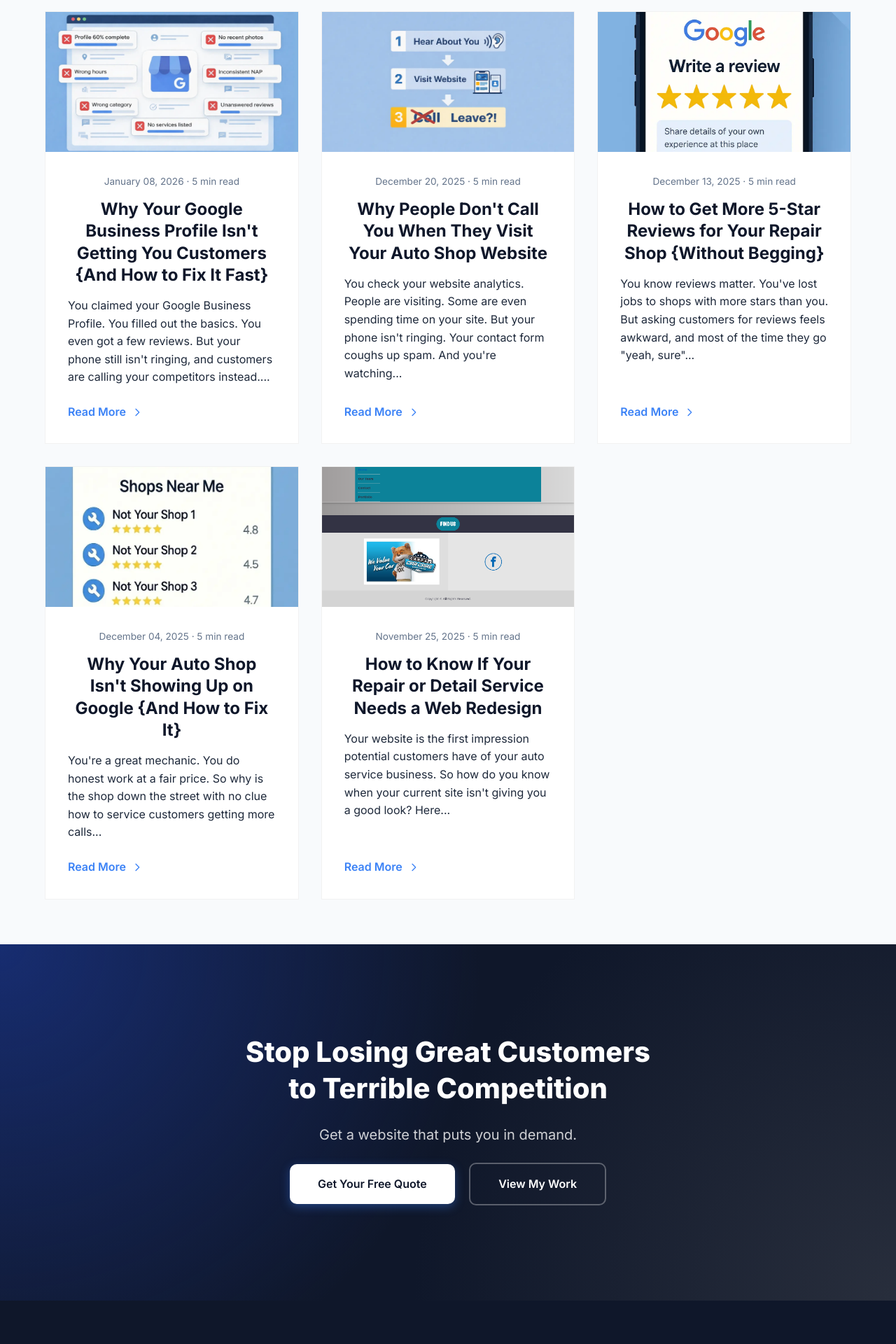
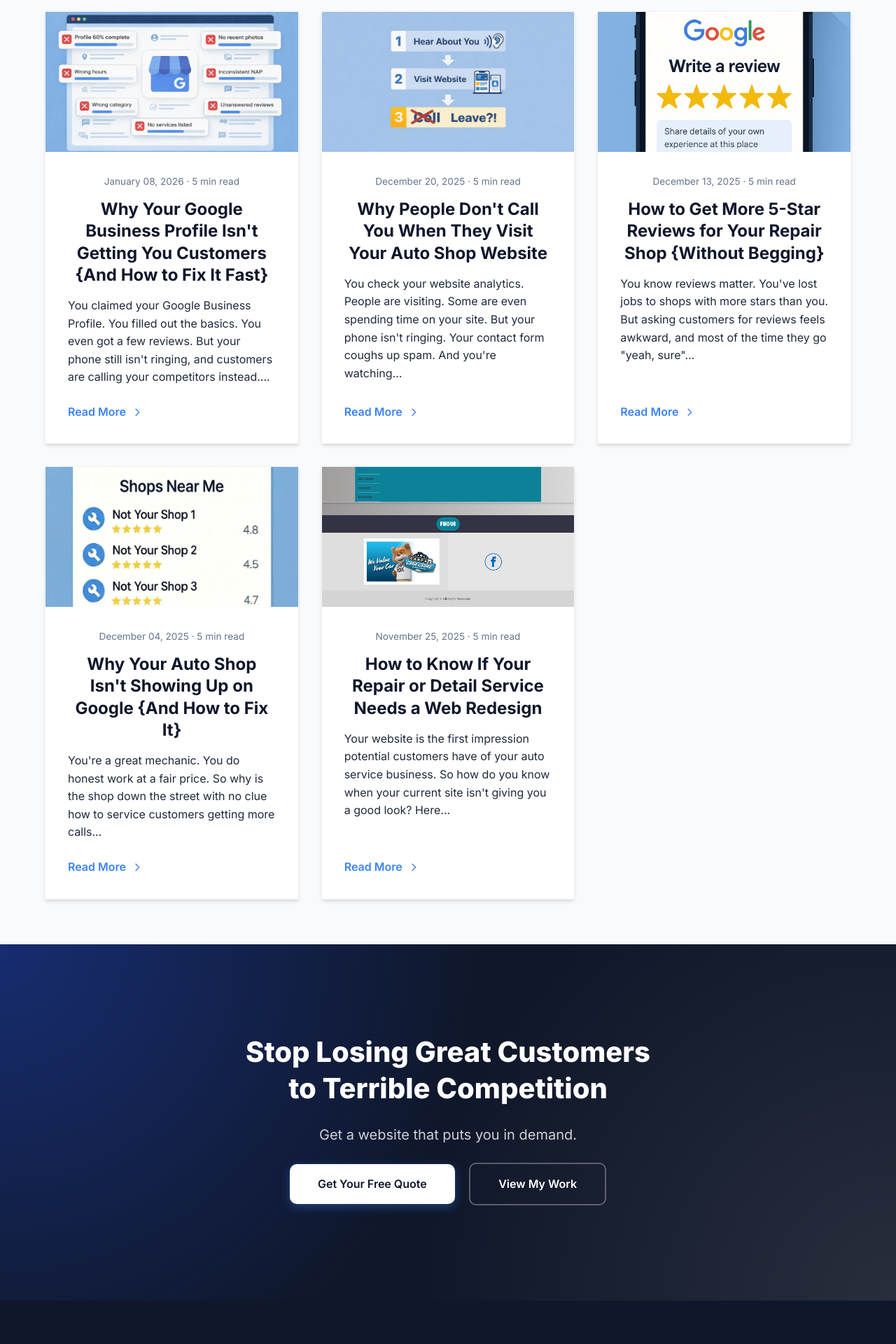
Before and after one commit to JamesBrownR/MeetingSurge, a Jekyll site: the page built from blog/index.html, in a window 1280 px wide. Shown: the part 718-2638 px from the top of the page at 70% size. Built offline with Jekyll 4.4.1, drawn with Linux system fonts in a browser that asks for light colours.

Commit message:
Update index.html

```diff
--- a/blog/index.html
+++ b/blog/index.html
@@ -43,7 +43,7 @@ description: Practical marketing, web design, and business tips for auto repair
     background: var(--surface);
 
     overflow: hidden;
-    box-shadow: var(--shadow-lg);
+    box-shadow: var(--shadow-md);
     border: var(--card-border);
     transition: transform 0.3s ease, box-shadow 0.3s ease;
     display: flex;
```
